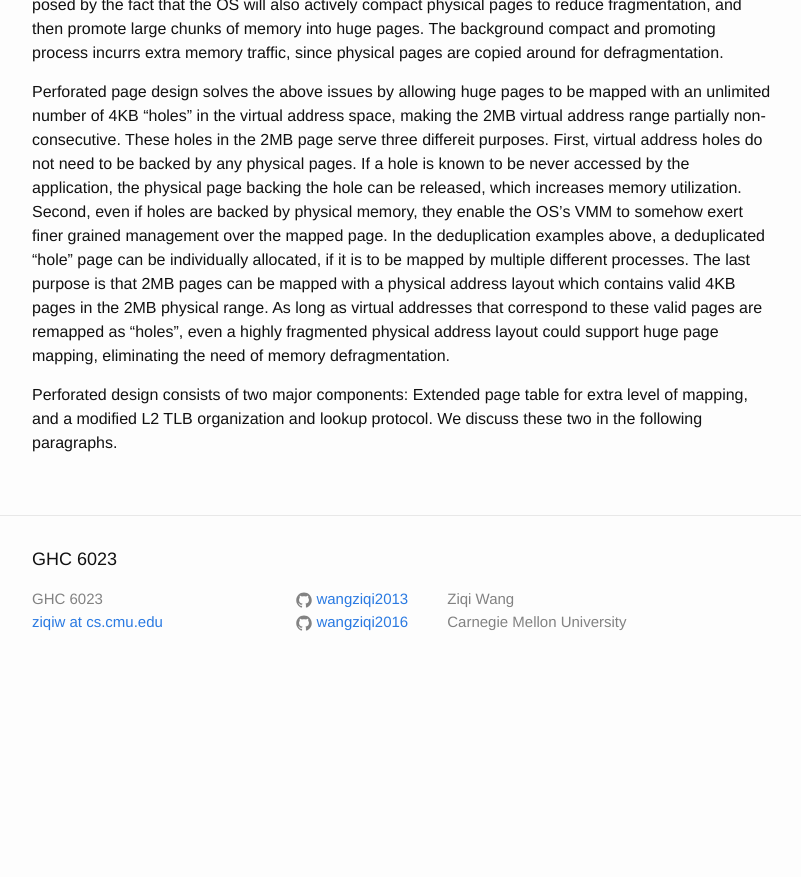
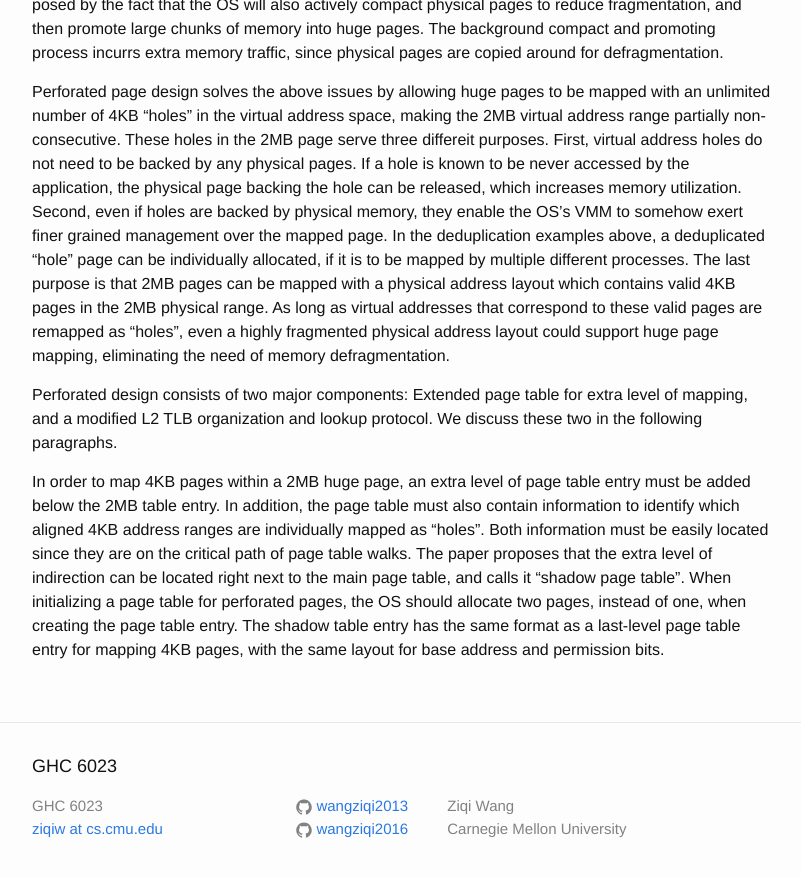
Before and after one commit to wangziqi2013/wangziqi2013.github.io, a Jekyll site: the page built from _posts/2020-06-05-perforated-page.markdown, in a window 1280 px wide and 900 px high, scrolled down 979 px. Shown: the top 877 px of the window, without its empty margins (238-1039 px from the left). Built offline with Jekyll 4.4.1, drawn with Linux system fonts in a browser that asks for light colours; before the commit the page ends 1672 px from its top, so only the background shows below that.

Commit message:
Adding shadow table

```diff
--- a/_posts/2020-06-05-perforated-page.markdown
+++ b/_posts/2020-06-05-perforated-page.markdown
@@ -47,3 +47,11 @@ huge page mapping, eliminating the need of memory defragmentation.
 
 Perforated design consists of two major components: Extended page table for extra level of mapping, and a modified L2
 TLB organization and lookup protocol. We discuss these two in the following paragraphs.
+
+In order to map 4KB pages within a 2MB huge page, an extra level of page table entry must be added below the 2MB table
+entry. In addition, the page table must also contain information to identify which aligned 4KB address ranges are
+individually mapped as "holes". Both information must be easily located since they are on the critical path of
+page table walks. The paper proposes that the extra level of indirection can be located right next to the main
+page table, and calls it "shadow page table". When initializing a page table for perforated pages, the OS should
+allocate two pages, instead of one, when creating the page table entry. The shadow table entry has the same format
+as a last-level page table entry for mapping 4KB pages, with the same layout for base address and permission bits.
```
